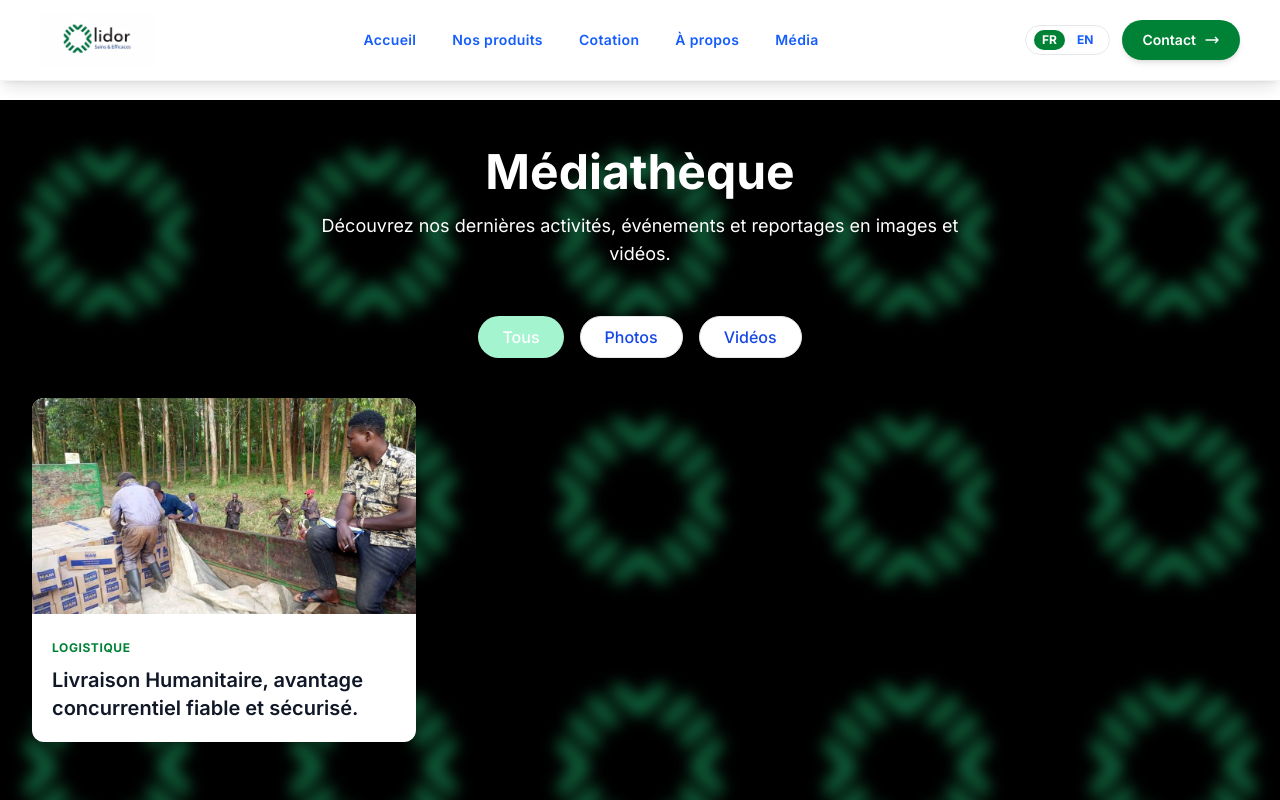
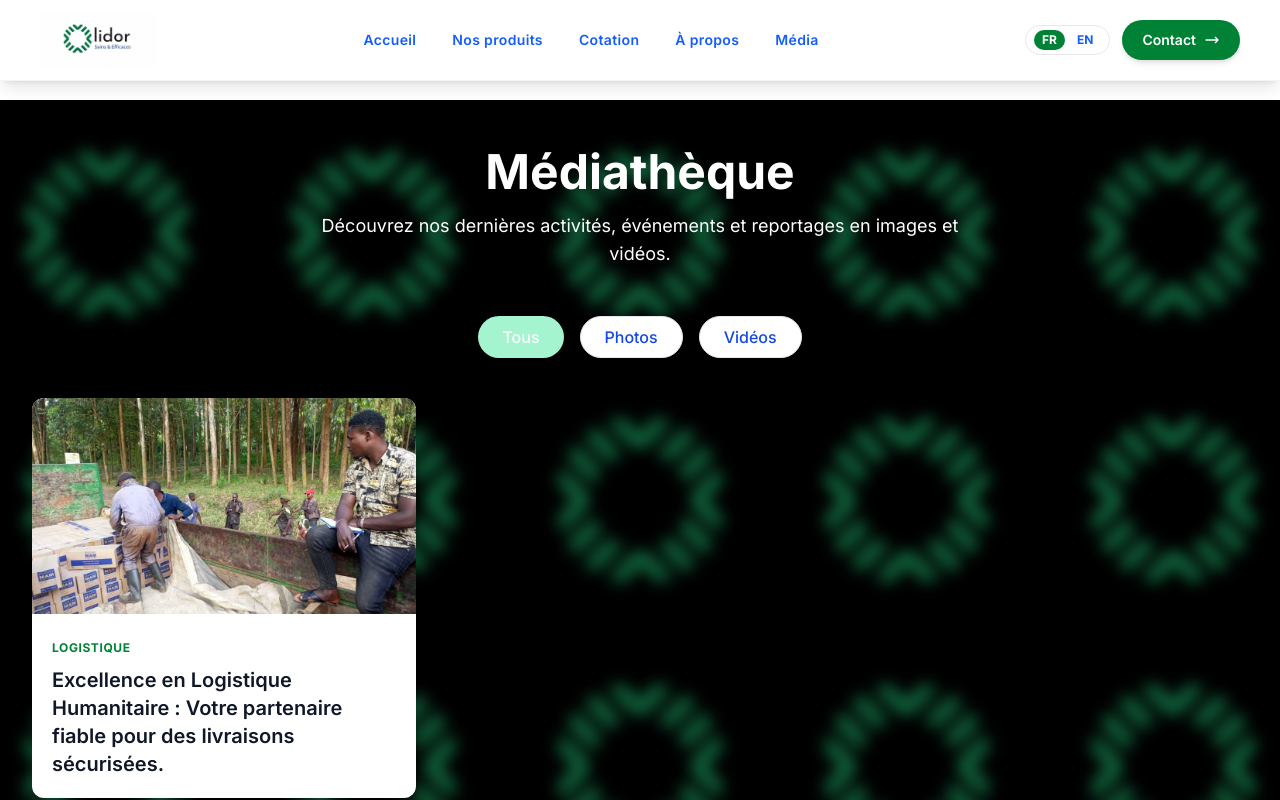
Before and after one commit to RolandAmini/Olidor.Sarl, a Next.js app: page /Media in a window 1280 px wide. Shown: the top 800 px of the page. Built offline with nearby package versions, Linux system fonts and the light colour scheme.

Commit message:
update cotation page and added media page

```diff
--- a/app/Media/page.tsx
+++ b/app/Media/page.tsx
@@ -24,7 +24,7 @@ export default function MediaPage() {
 
   // Exemple de données (À remplacer par tes vrais assets ou un appel API)
   const mediaData: MediaItem[] = [
-    { id: 1, type: 'image', title: 'Livraison Humanitaire, avantage concurrentiel fiable et sécurisé.', category: 'Logistique', url: '/images/img1.jpg', thumbnail: '/1x.jpeg' },
+    { id: 1, type: 'image', title: 'Excellence en Logistique Humanitaire : Votre partenaire fiable pour des livraisons sécurisées.', category: 'Logistique', url: '/images/img1.jpg', thumbnail: '/1x.jpeg' },
 
   ];
 
```
